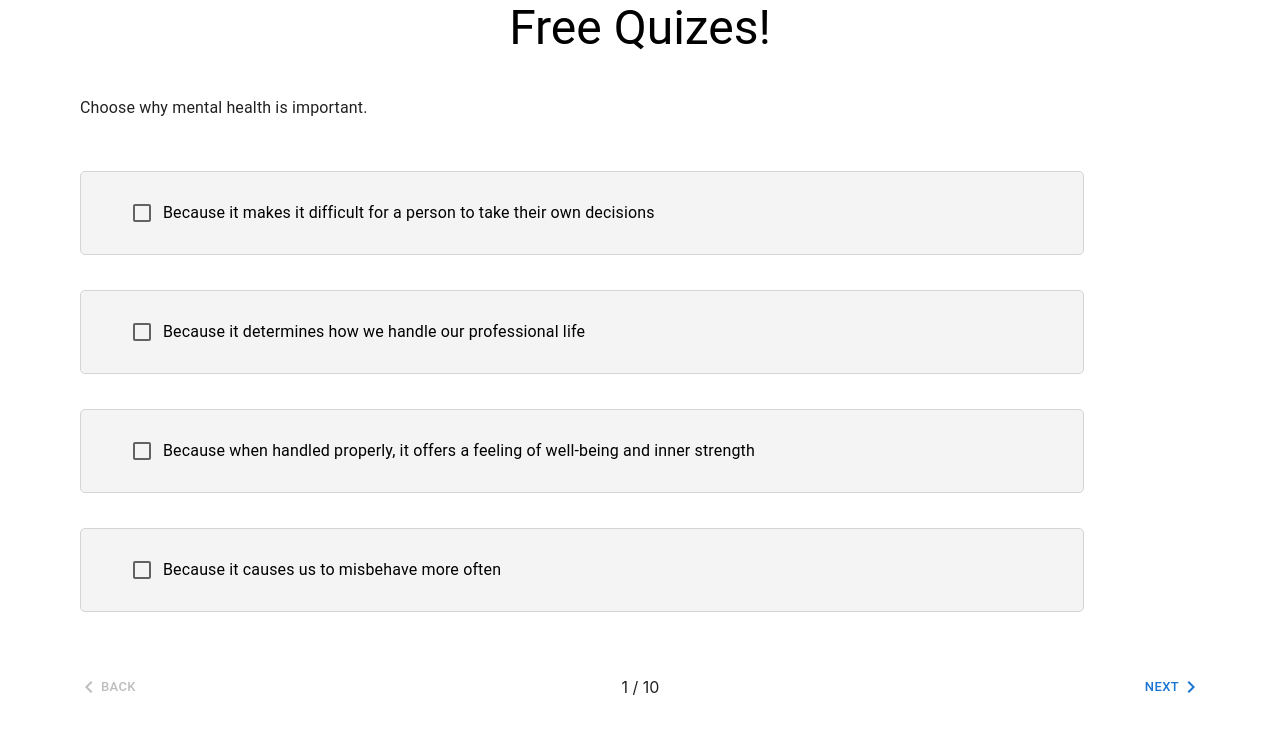
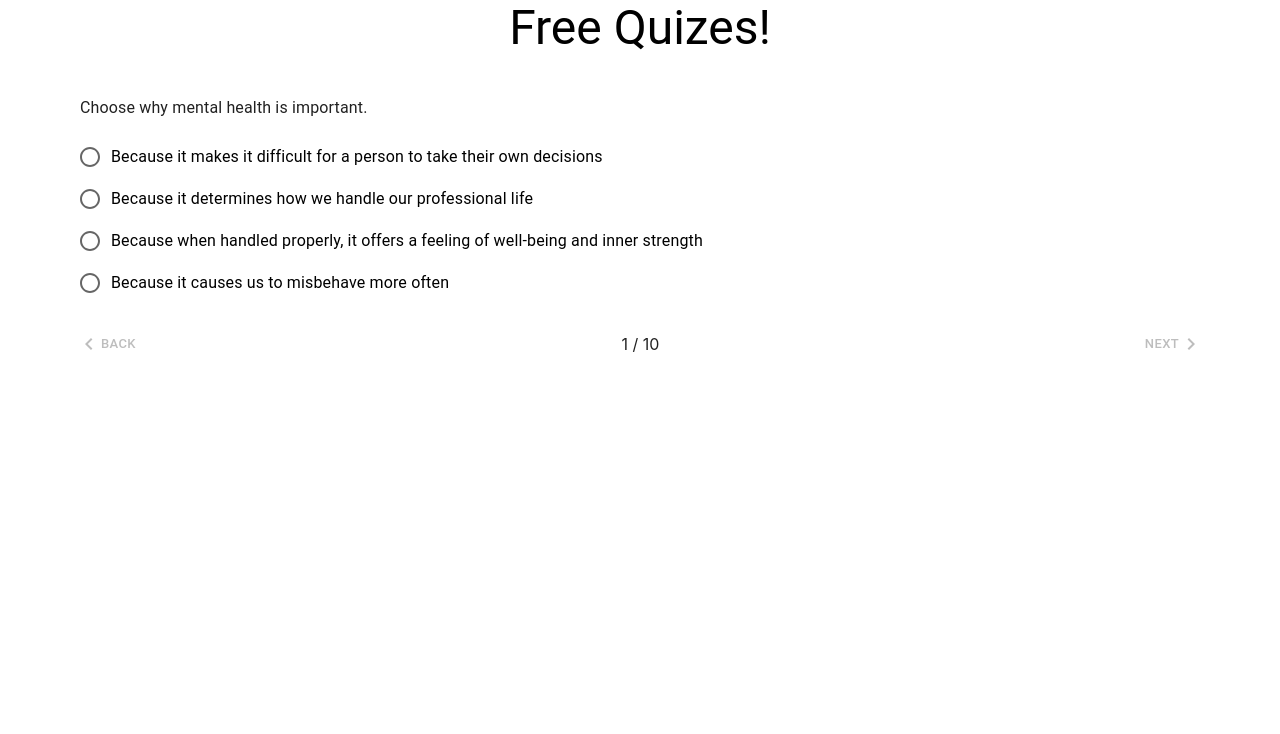
Before and after one commit to tawsifhye/firstaid-learnig-redux, a React (Create React App) app: page /quiz in a window 1280 px wide. Shown: the top 734 px of the page. Built offline with nearby package versions, Linux system fonts and the light colour scheme.

Commit message:
Quiz and option loaded to screen

```diff
--- a/src/Components/Quiz/QuizHome.js
+++ b/src/Components/Quiz/QuizHome.js
@@ -1,5 +1,5 @@
 import { useTheme } from '@mui/material/styles';
-import { Button, Checkbox, Container, MobileStepper, Paper, Typography } from '@mui/material';
+import { Button, Checkbox, Container, FormControl, FormControlLabel, MobileStepper, Paper, Radio, RadioGroup, Typography } from '@mui/material';
 import KeyboardArrowLeft from '@mui/icons-material/KeyboardArrowLeft';
 import KeyboardArrowRight from '@mui/icons-material/KeyboardArrowRight';
 import { Box } from '@mui/system';
@@ -23,26 +23,57 @@ const Styles = {
 
 const QuizHome = () => {
     const [quizes, setQuizes] = useState([]);
-
+    const [selected, setSelected] = useState(false);
+    const [correctAnswer, setCorrectAnswer] = useState(0);
+    let correctAnswerVar = 0;
+    let rightAnswer = [];
     useEffect(() => {
         fetch('quiz.json')
             .then(res => res.json())
             .then(data => setQuizes(data))
     }, []);
+    // useEffect(() => {
 
+    // });
+    quizes.forEach((quiz) => (
+        rightAnswer?.push(quiz.right_answer)
+    ))
+    // console.log(rightAnswer);
     const theme = useTheme();
     const [activeStep, setActiveStep] = React.useState(0);
     const maxSteps = quizes.length;
 
     const handleNext = () => {
         setActiveStep((prevActiveStep) => prevActiveStep + 1);
+        if (selected) {
+            setSelected(false);
+        }
     };
 
     const handleBack = () => {
         setActiveStep((prevActiveStep) => prevActiveStep - 1);
     };
+    console.log(correctAnswer);
+    const checkAnswer = (e) => {
+        if (e.target.value === quizes[activeStep].right_answer) {
+            correctAnswerVar = correctAnswer + 1;
+            setCorrectAnswer(correctAnswerVar)
 
-    console.log(quizes)
+        } else if (correctAnswer > 0) {
+            correctAnswerVar = correctAnswer - 1;
+            setCorrectAnswer(correctAnswerVar)
+        }
+        // console.log(e.target.value);
+        // console.log(quizes[activeStep].right_answer);
+        if (e.target.checked) {
+            setSelected(true);
+        }
+        else {
+            setSelected(false);
+        }
+        // if (e.target.value === ) { }
+        // else { }
+    }
     return (
         <Box>
             <Container>
@@ -63,12 +94,19 @@ const QuizHome = () => {
                     </Paper>
                     <Box sx={{ width: '80%', p: 2 }}>
 
-                        {quizes[activeStep]?.options.map((quiz) => (
 
-                            <Typography sx={Styles.optionContainer}>
-                                <Checkbox />
-                                {quiz.option}</Typography>
-                        ))}
+
+                        <FormControl>
+                            <RadioGroup
+                                aria-labelledby="demo-radio-buttons-group-label"
+                                name="radio-buttons-group"
+                            >
+                                {quizes[activeStep]?.options.map((answer) => (
+                                    <FormControlLabel key={answer.id} value={answer?.id} control={<Radio />} label={answer?.option} onChange={checkAnswer} />
+                                ))}
+                            </RadioGroup>
+                        </FormControl>
+
 
                     </Box>
                     <MobileStepper
@@ -80,7 +118,7 @@ const QuizHome = () => {
                             <Button
                                 size="small"
                                 onClick={handleNext}
-                                disabled={activeStep === maxSteps - 1}
+                                disabled={activeStep === maxSteps - 1 || !selected}
                             >
                                 Next
                                 {theme.direction === 'rtl' ? (
```
